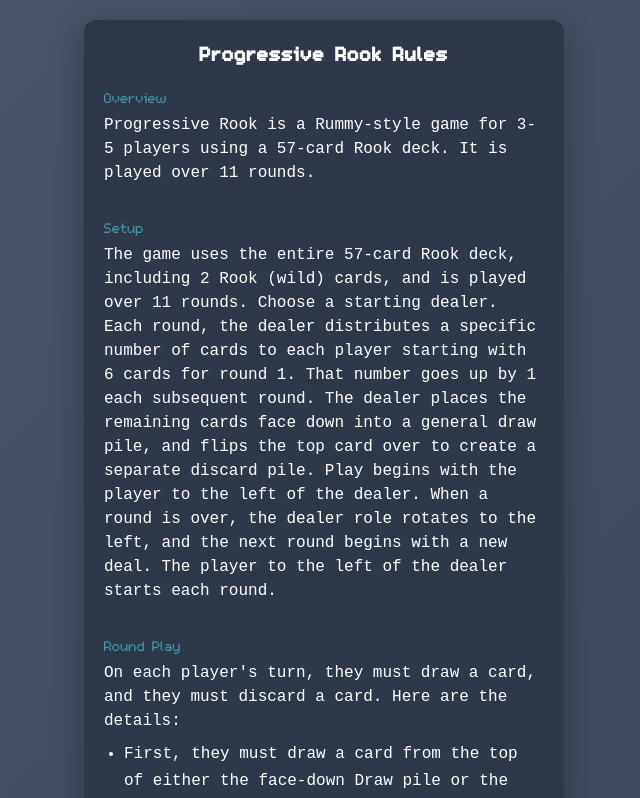
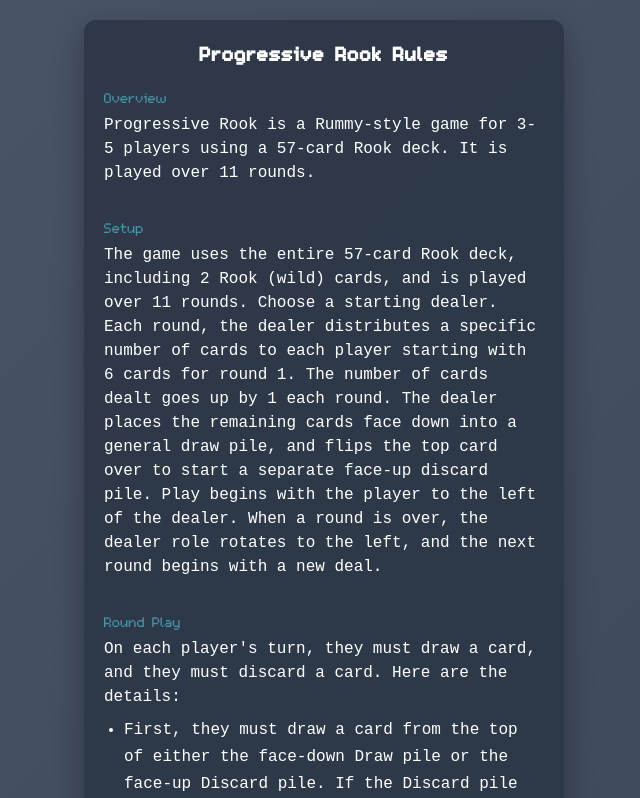
Before and after one commit to stenobot/scoresheet-app, a React (Vite) app: page /#/prog-rules in a window 1280 px wide. Shown: the top 798 px of the page, without its empty margins (316-956 px from the left). Built offline with nearby package versions, Linux system fonts and the light colour scheme; the HTML template or start-up script is replaced by a standard one.

Commit message:
fixed typo in prog rook description

```diff
--- a/package.json
+++ b/package.json
@@ -1,6 +1,6 @@
 {
   "name": "scoresheet-app",
-  "version": "1.3.5",
+  "version": "1.3.6",
   "private": true,
   "type": "module",
   "dependencies": {
--- a/src/components/ProgressiveRook/ProgRules.tsx
+++ b/src/components/ProgressiveRook/ProgRules.tsx
@@ -14,7 +14,7 @@
   },
   {
     heading: 'Setup',
-    body: 'The game uses the entire 57-card Rook deck, including 2 Rook (wild) cards, and is played over 11 rounds. Choose a starting dealer. Each round, the dealer distributes a specific number of cards to each player starting with 6 cards for round 1. That number goes up by 1 each subsequent round. The dealer places the remaining cards face down into a general draw pile, and flips the top card over to create a separate discard pile. Play begins with the player to the left of the dealer. When a round is over, the dealer role rotates to the left, and the next round begins with a new deal. The player to the left of the dealer starts each round.',
+    body: 'The game uses the entire 57-card Rook deck, including 2 Rook (wild) cards, and is played over 11 rounds. Choose a starting dealer. Each round, the dealer distributes a specific number of cards to each player starting with 6 cards for round 1. The number of cards dealt goes up by 1 each round. The dealer places the remaining cards face down into a general draw pile, and flips the top card over to start a separate face-up discard pile. Play begins with the player to the left of the dealer. When a round is over, the dealer role rotates to the left, and the next round begins with a new deal.',
   },
   {
     heading: 'Round Play',
--- a/src/components/Start.tsx
+++ b/src/components/Start.tsx
@@ -28,7 +28,7 @@
   });
 
   const gameDescriptions: Record<GameType, string> = {
-    [GameType.ProgressiveRook]: 'Progressive Rook is a trick-taking game played with a 57-card Rook deck where the number of cards dealt increases each round.',
+    [GameType.ProgressiveRook]: 'Progressive Rook is a Rummy-style game played with a 57-card Rook deck where the number of cards dealt increases each round.',
     [GameType.Mahjong]: 'Mahjong is a classic 4-player tile game with many rule variations.',
     [GameType.Loony]: 'Loony is a trick-taking game where players must bid how many tricks they will take each round, then use their same bids on the way back down. Similar to Up and Down the River aka Oh Hell, but played with a 57-card Rook deck rather than a standard 52-card deck.',
     [GameType.Basic]: 'A generic template that should work for most simple games.',
```
